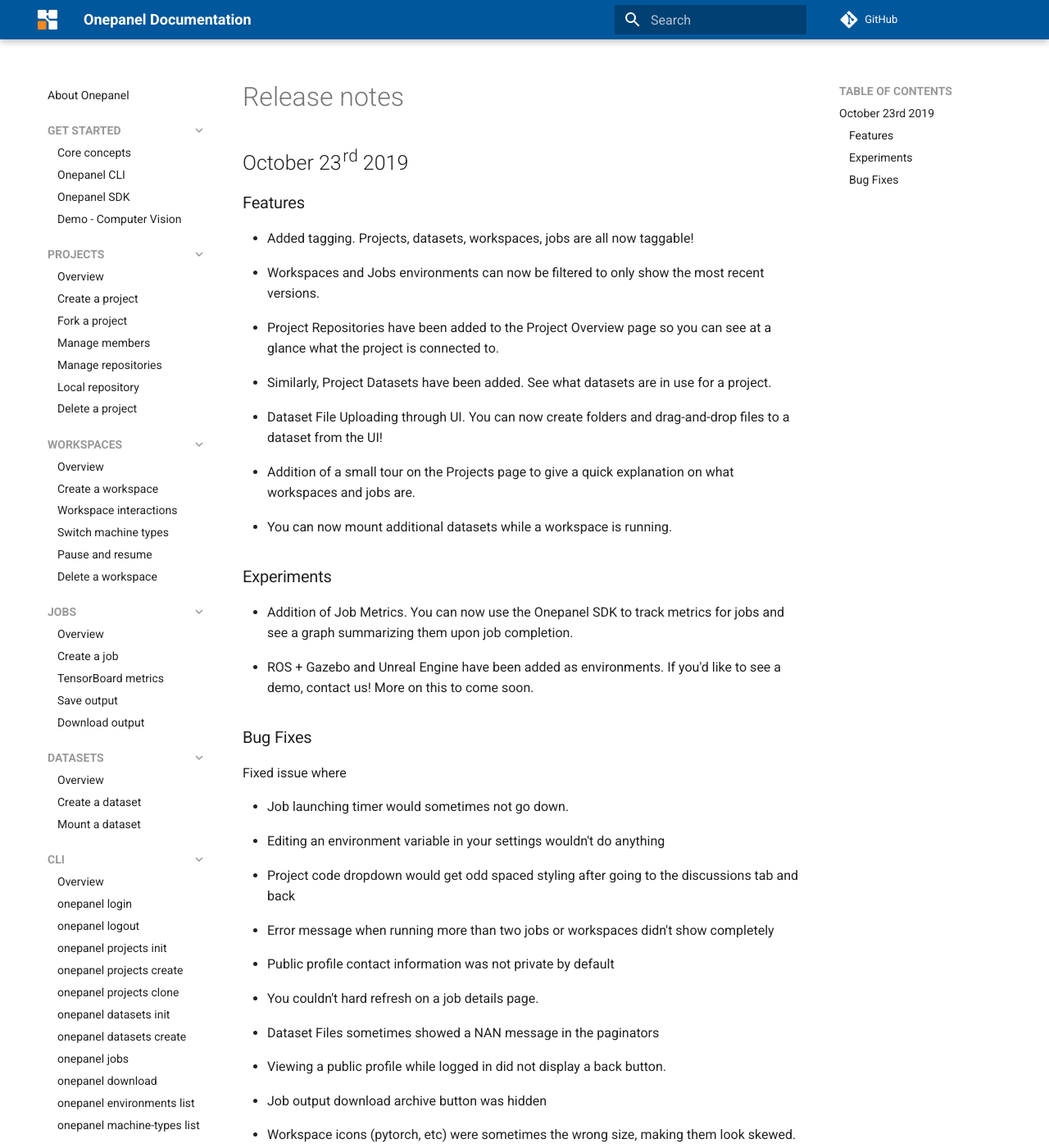
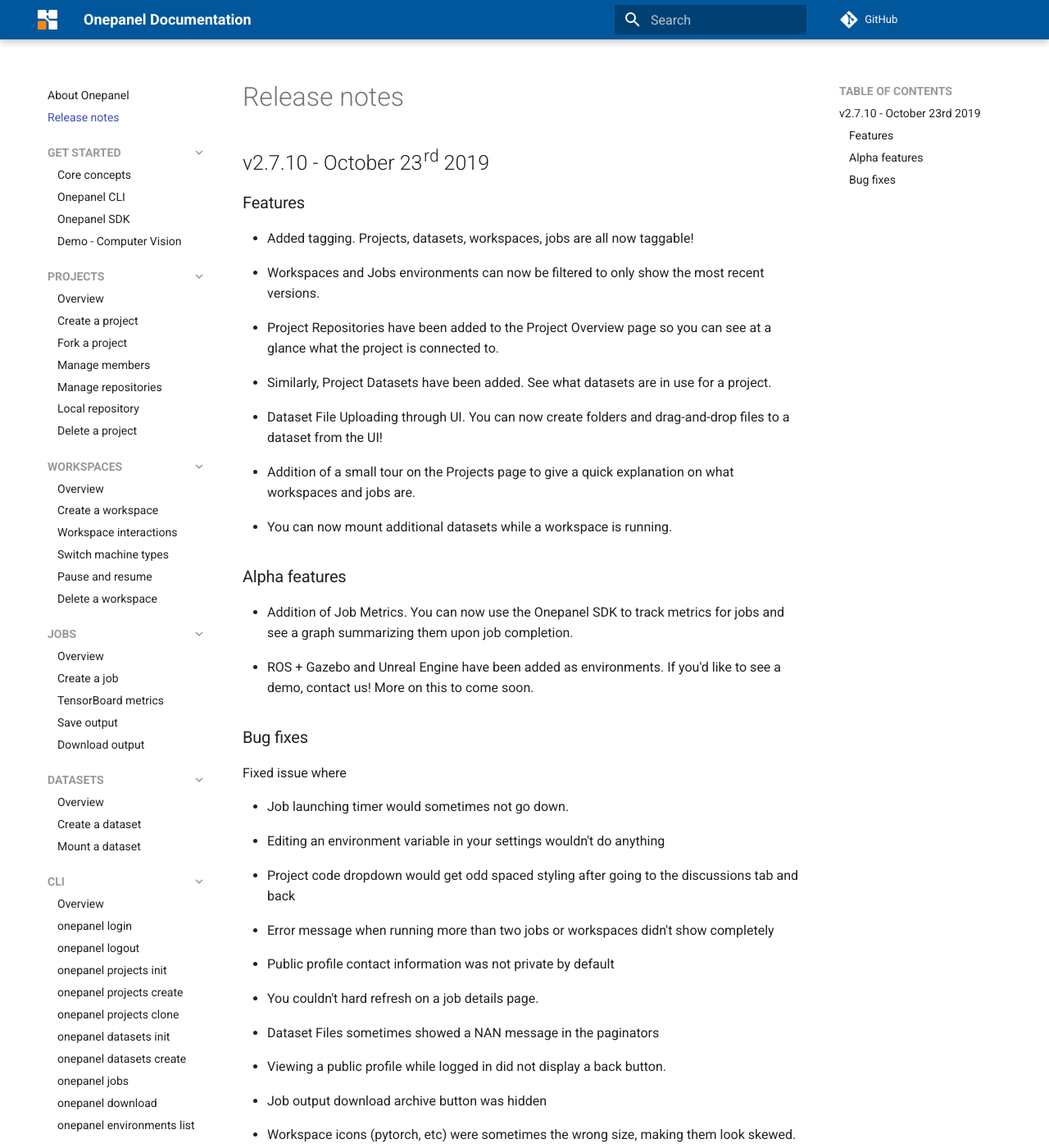
Before and after one commit to onepanelio/docs, an MkDocs documentation site: the page built from docs/release-notes/index.md, in a window 1280 px wide and 1400 px high. Shown: the whole window at 82% size. Built offline with MkDocs 1.6.1 and Material for MkDocs 9.7.7, drawn with Linux system fonts in a browser that asks for light colours; comment, search, counter and statistics services are not loaded.

Commit message:
add menu item + minor updates

```diff
--- a/docs/release-notes/release-notes.md
+++ b/docs/release-notes/index.md
@@ -1,4 +1,4 @@
-## October 23rd 2019
+## v2.7.10 - October 23rd 2019
 
 ### Features
 
@@ -10,12 +10,12 @@
 * Addition of a small tour on the Projects page to give a quick explanation on what workspaces and jobs are.
 * You can now mount additional datasets while a workspace is running.
 
-### Experiments
+### Alpha features
 
 * Addition of Job Metrics. You can now use the Onepanel SDK to track metrics for jobs and see a graph summarizing them upon job completion.
 * ROS + Gazebo and Unreal Engine have been added as environments. If you'd like to see a demo, contact us! More on this to come soon.
 
-### Bug Fixes
+### Bug fixes
 
 Fixed issue where
 
--- a/mkdocs.yml
+++ b/mkdocs.yml
@@ -26,6 +26,7 @@
       link: 'https://facebook.com/onepanelio'
 nav:
   - About Onepanel: index.md
+  - Release notes: release-notes/index.md
   - Get Started:
     - Core concepts: start/core-concepts.md
     - Onepanel CLI: start/cli.md
```
